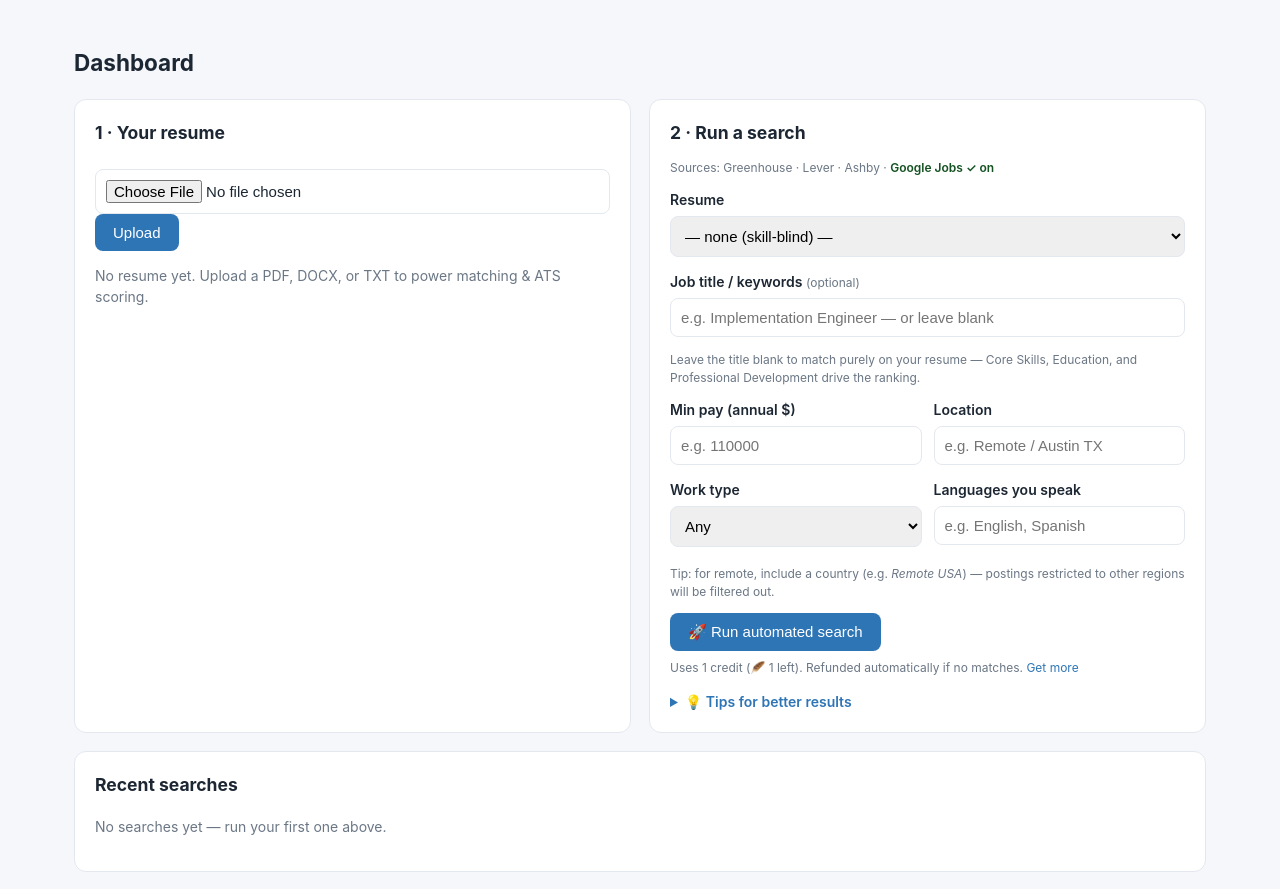
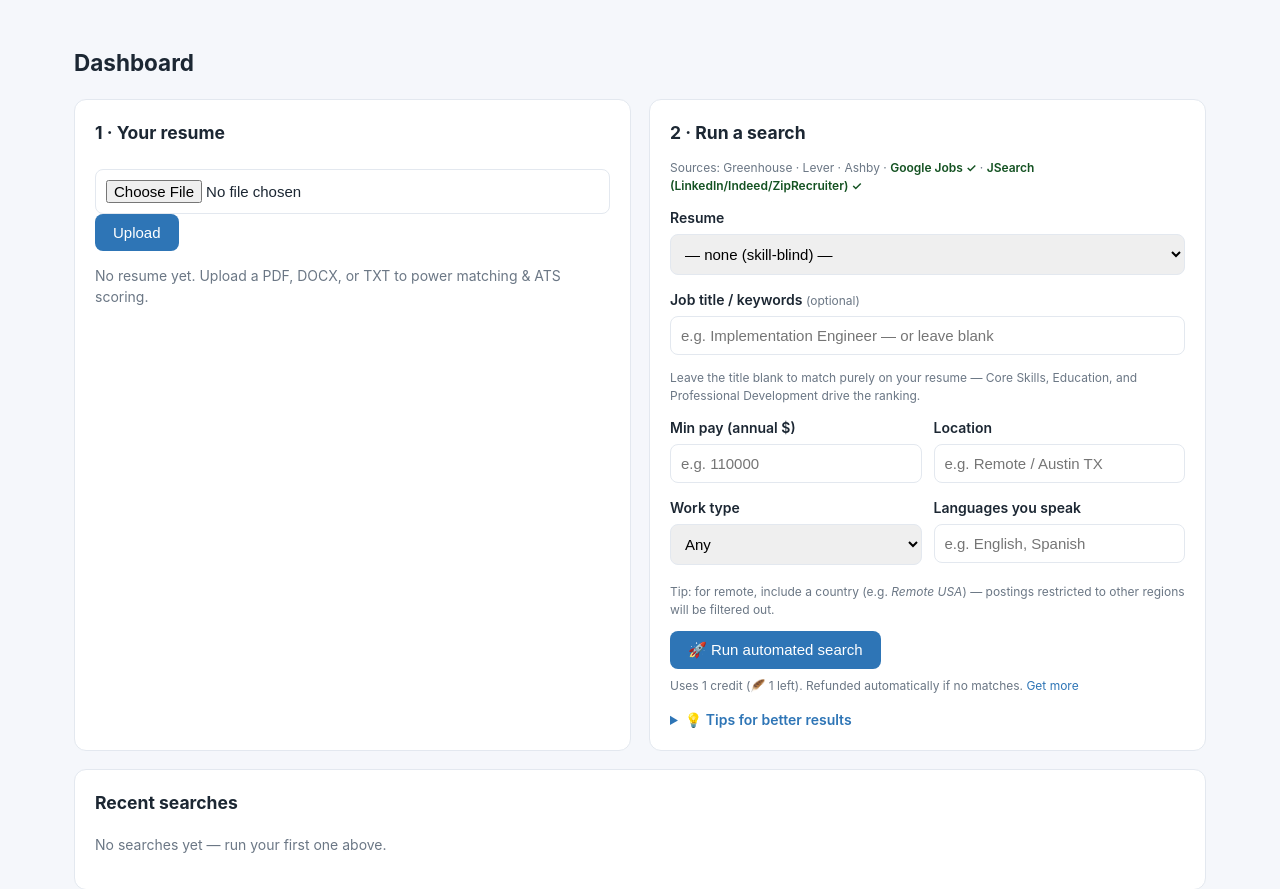
Before and after one commit to dompin-cloud/rolequill, a Flask app: page /dashboard in a window 1280 px wide. Shown: the part 56-945 px from the top of the page. Run offline with Flask 3, Linux system fonts and the light colour scheme; the visitor is signed in with stand-in values (Sample User, id 1); data comes from the database, SQL or seed files in the repository; data that the repository does not hold is empty.

Commit message:
Dashboard: add JSearch source indicator alongside Google Jobs
Co-Authored-By: Claude Opus 4.8 <noreply@anthropic.com>

```diff
--- a/app/main.py
+++ b/app/main.py
@@ -63,10 +63,12 @@ def dashboard():
         "SELECT * FROM searches WHERE user_id = ? ORDER BY created_at DESC LIMIT 25",
         (g.user["id"],)).fetchall()
     google_on = bool(current_app.config.get("SERPAPI_KEY"))
+    jsearch_on = bool(current_app.config.get("JSEARCH_KEY"))
     apps = db.execute("SELECT status FROM applications WHERE user_id = ?",
                       (g.user["id"],)).fetchall()
     return render_template("dashboard.html", resumes=resumes, searches=searches,
-                           google_on=google_on, app_stats=_application_stats(apps))
+                           google_on=google_on, jsearch_on=jsearch_on,
+                           app_stats=_application_stats(apps))
 
 
 @bp.route("/resume/upload", methods=("POST",))
--- a/app/templates/dashboard.html
+++ b/app/templates/dashboard.html
@@ -35,10 +35,12 @@
     <h3>2 · Run a search</h3>
     <p class="src-status">
       Sources: Greenhouse · Lever · Ashby ·
-      {% if google_on %}
-        <span class="on">Google Jobs ✓ on</span>
-      {% else %}
-        <span class="off">Google Jobs ✗ off</span> — add <code>SERPAPI_KEY</code> to <code>.env</code>
+      {% if google_on %}<span class="on">Google Jobs ✓</span>{% else %}<span class="off">Google Jobs ✗</span>{% endif %} ·
+      {% if jsearch_on %}<span class="on">JSearch (LinkedIn/Indeed/ZipRecruiter) ✓</span>{% else %}<span class="off">JSearch ✗</span>{% endif %}
+      {% if not google_on or not jsearch_on %}
+        <br><span class="muted">Off sources need their key set
+        {% if not google_on %}(<code>SERPAPI_KEY</code>){% endif %}
+        {% if not jsearch_on %}(<code>JSEARCH_KEY</code>){% endif %} in the host environment.</span>
       {% endif %}
     </p>
     <form method="post" action="{{ url_for('main.new_search') }}">
```
